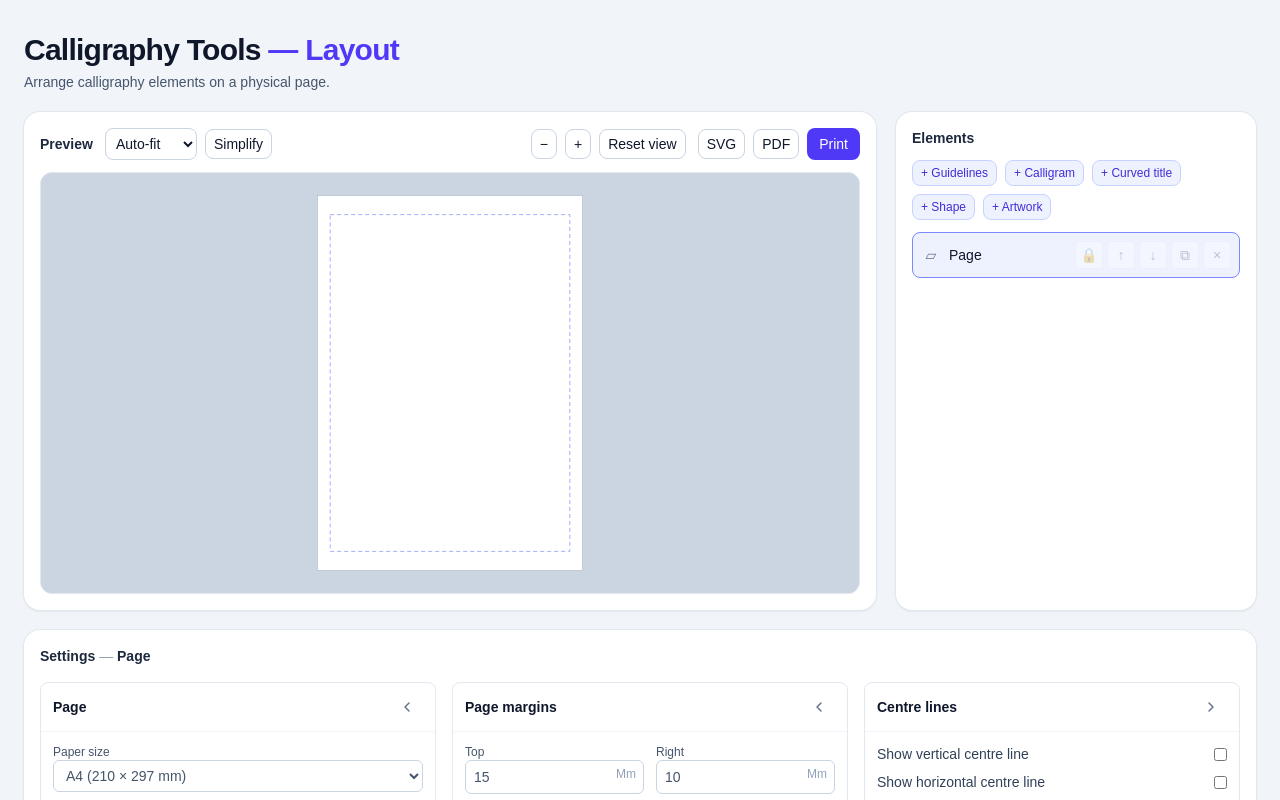
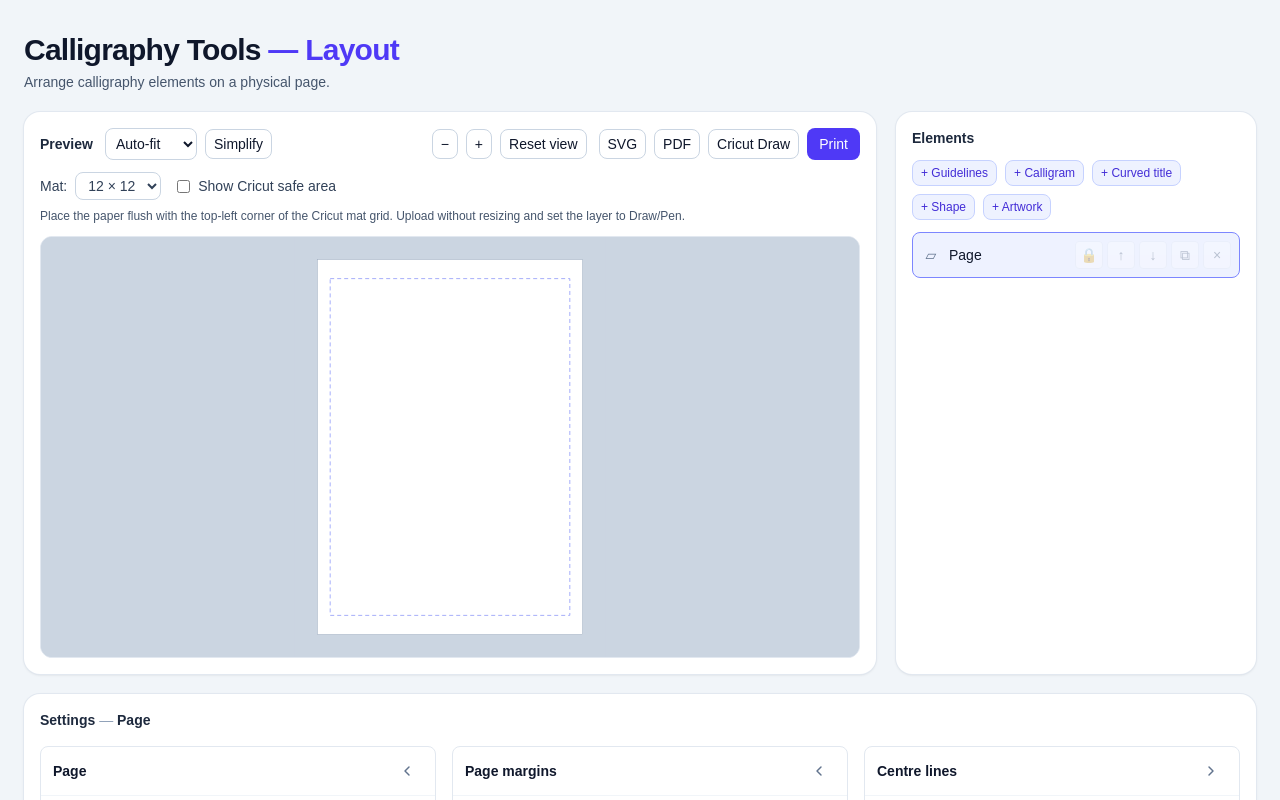
Before and after one commit to mashw/calligraphy-tools, a Next.js app: page /layout in a window 1280 px wide. Shown: the top 800 px of the page. Built offline with nearby package versions, Linux system fonts and the light colour scheme.

Commit message:
Add Cricut Draw export controls

```diff
--- a/src/components/layout/LayoutStage.tsx
+++ b/src/components/layout/LayoutStage.tsx
@@ -13,6 +13,7 @@ import CalligramRenderer from '@/components/calligram/CalligramRenderer';
 import { buildCalligramModel } from '@/lib/calligram/model';
 import { getNearestCompleteGuidelinesHeight } from '@/lib/guides/straight/model';
 import type { GuidelinesTextFitEntry } from '@/lib/layout/guidelines-text-fit';
+import { buildPlotterExport, CRICUT_MATS, getCricutSafeRect, type CricutMatId } from '@/lib/layout/plotter-export';
 import ArtworkRenderer from './ArtworkRenderer';
 
 type ViewMode = 'autofit' | 'fullpage' | 'custom';
@@ -141,11 +142,15 @@ export default function LayoutStage({ elements, selectedId, textFitPlans, onSele
   const [zoom, setZoom] = useState(1);
   const [pan, setPan] = useState({ x: 0, y: 0 });
   const [simplify, setSimplify] = useState(false);
+  const [cricutMat, setCricutMat] = useState<CricutMatId>('12x12');
+  const [showCricutSafeArea, setShowCricutSafeArea] = useState(false);
+  const [cricutMessage, setCricutMessage] = useState<string | null>(null);
   const previewSimplify = simplify || interactionActive;
   const selected = elements.find(element => element.id === selectedId);
   const pageElement = elements.find(element => element.type === 'page');
   if (!pageElement) throw new Error('Layout requires a Page element.');
   const page = pageSize(pageElement);
+  const cricutSafeRect = getCricutSafeRect(page, cricutMat);
   const pageRect = pageContentRect(page, pageElement.settings.margins);
   const vb = (() => {
     const margin = view === 'fullpage' ? 5 : 18;
@@ -217,6 +222,15 @@ if (!paintPending.current) { paintPending.current=true; requestAnimationFrame(()
   const raster = async () => { if (!svgRef.current) return null; const { wPx, hPx } = computeRasterPxPerMM(page.width, page.height); const clone = cloneSvgForRasterExport(svgRef.current, page.width, page.height, wPx, hPx, bakeExportStrokes, stripNoExport); return { data: await renderSvgCloneToJpegDataUrl(clone, wPx, hPx), wPx, hPx }; };
   const exportPdf = async () => { const result = await raster(); if (result) download(jpegDataUrlToPdf(result.data, page.width, page.height, result.wPx, result.hPx), 'layout.pdf'); };
   const print = async () => { const result = await raster(); if (result) printJpegDataUrlToScale(result.data, page.width, page.height); };
+  const exportCricut = () => {
+    const result = buildPlotterExport(elements, textFitPlans, cricutMat);
+    if (result.safety.reasons.length > 0) {
+      setCricutMessage(result.safety.reasons.join(' '));
+      return;
+    }
+    download(new Blob([result.svg], { type: 'image/svg+xml' }), 'layout-cricut-draw.svg');
+    setCricutMessage(result.warnings.length > 0 ? result.warnings.join(' ') : null);
+  };
 
   return <section className="min-w-0 rounded-2xl bg-white p-4 shadow-sm ring-1 ring-slate-200">
     <div className="mb-3 flex flex-wrap items-center gap-2">
@@ -225,8 +239,18 @@ if (!paintPending.current) { paintPending.current=true; requestAnimationFrame(()
       <button aria-pressed={simplify} onClick={() => setSimplify(value => !value)} className={`${control} ${simplify ? 'border-indigo-400 bg-indigo-50 text-indigo-700' : ''}`}>Simplify</button>
       <div className="ml-auto flex flex-wrap items-center gap-2">
         <button aria-label="Zoom out" onClick={() => { setView('custom'); setZoom(value => Math.max(.35, value * .9)); }} className={control}>−</button><button aria-label="Zoom in" onClick={() => { setView('custom'); setZoom(value => Math.min(6, value * 1.1)); }} className={control}>+</button><button onClick={() => reset()} className={control}>Reset view</button>
-        <button onClick={exportSvg} className={`${control} ml-1`}>SVG</button><button onClick={exportPdf} className={control}>PDF</button><button onClick={print} className="shrink-0 rounded-lg bg-indigo-600 px-3 py-1.5 text-sm text-white hover:bg-indigo-500">Print</button>
+        <button onClick={exportSvg} className={`${control} ml-1`}>SVG</button><button onClick={exportPdf} className={control}>PDF</button><button onClick={exportCricut} className={control}>Cricut Draw</button><button onClick={print} className="shrink-0 rounded-lg bg-indigo-600 px-3 py-1.5 text-sm text-white hover:bg-indigo-500">Print</button>
       </div>
+    </div>
+    <div className="mb-3 flex flex-wrap items-center gap-x-4 gap-y-2 text-sm text-slate-700">
+      <label className="flex items-center gap-2">Mat:
+        <select value={cricutMat} onChange={event => { setCricutMat(event.target.value as CricutMatId); setCricutMessage(null); }} className="rounded-lg border border-slate-300 bg-white px-2 py-1">
+          {Object.entries(CRICUT_MATS).map(([id, mat]) => <option key={id} value={id}>{mat.label}</option>)}
+        </select>
+      </label>
+      <label className="flex items-center gap-2"><input type="checkbox" checked={showCricutSafeArea} onChange={event => setShowCricutSafeArea(event.target.checked)} />Show Cricut safe area</label>
+      <span className="basis-full text-xs text-slate-600">Place the paper flush with the top-left corner of the Cricut mat grid. Upload without resizing and set the layer to Draw/Pen.</span>
+      {cricutMessage && <p role="status" className="basis-full rounded-lg bg-amber-50 px-3 py-2 text-xs text-amber-900">{cricutMessage}</p>}
     </div>
     <div className="overflow-hidden rounded-xl border border-slate-200 bg-slate-300">
       <svg ref={svgRef} viewBox={`${vb.x} ${vb.y} ${vb.w} ${vb.h}`} className="block h-[52vh] min-h-[420px] w-full touch-none select-none" style={{ background: '#cbd5e1' }} onPointerDown={onStageDown} onPointerMove={onMove} onPointerUp={finish} onPointerCancel={finish}>
@@ -240,6 +264,13 @@ if (!paintPending.current) { paintPending.current=true; requestAnimationFrame(()
             <ElementVisual element={element} frame={frame} simplify={previewSimplify} selected={element.id === selectedId} textFitEntry={textFitPlans[element.id]??null} onPlannedLinePlacementChange={onPlannedLinePlacementChange} />
           </g>;
         })}
+        {showCricutSafeArea && <g data-no-export="true" pointerEvents="none">
+          <rect x="0" y="0" width={page.width} height={Math.min(cricutSafeRect.y, page.height)} fill="#f59e0b" fillOpacity=".12" />
+          <rect x="0" y={cricutSafeRect.y} width={Math.min(cricutSafeRect.x, page.width)} height={Math.max(0, page.height - cricutSafeRect.y)} fill="#f59e0b" fillOpacity=".12" />
+          <rect x={cricutSafeRect.x + cricutSafeRect.width} y={cricutSafeRect.y} width={Math.max(0, page.width - cricutSafeRect.x - cricutSafeRect.width)} height={Math.max(0, page.height - cricutSafeRect.y)} fill="#ef4444" fillOpacity=".1" />
+          <rect x={cricutSafeRect.x} y={cricutSafeRect.y + cricutSafeRect.height} width={cricutSafeRect.width} height={Math.max(0, page.height - cricutSafeRect.y - cricutSafeRect.height)} fill="#ef4444" fillOpacity=".1" />
+          <rect x={cricutSafeRect.x} y={cricutSafeRect.y} width={cricutSafeRect.width} height={cricutSafeRect.height} fill="none" stroke="#d97706" strokeWidth="1" strokeDasharray="5 4" strokeOpacity=".8" vectorEffect="non-scaling-stroke" />
+        </g>}
         <g data-no-export="true" pointerEvents="none">
           {selectedId==='page'&&<rect x={pageRect.x} y={pageRect.y} width={pageRect.width} height={pageRect.height} fill="none" stroke="#818cf8" strokeWidth="1" strokeDasharray="4 3" strokeOpacity=".7" vectorEffect="non-scaling-stroke" />}
           {pageElement.settings.centerLines.vertical&&<line x1={pageRect.x+pageRect.width/2} x2={pageRect.x+pageRect.width/2} y1={pageRect.y} y2={pageRect.y+pageRect.height} stroke="#818cf8" strokeWidth="1" strokeDasharray="5 4" strokeOpacity=".65" vectorEffect="non-scaling-stroke" />}
```
